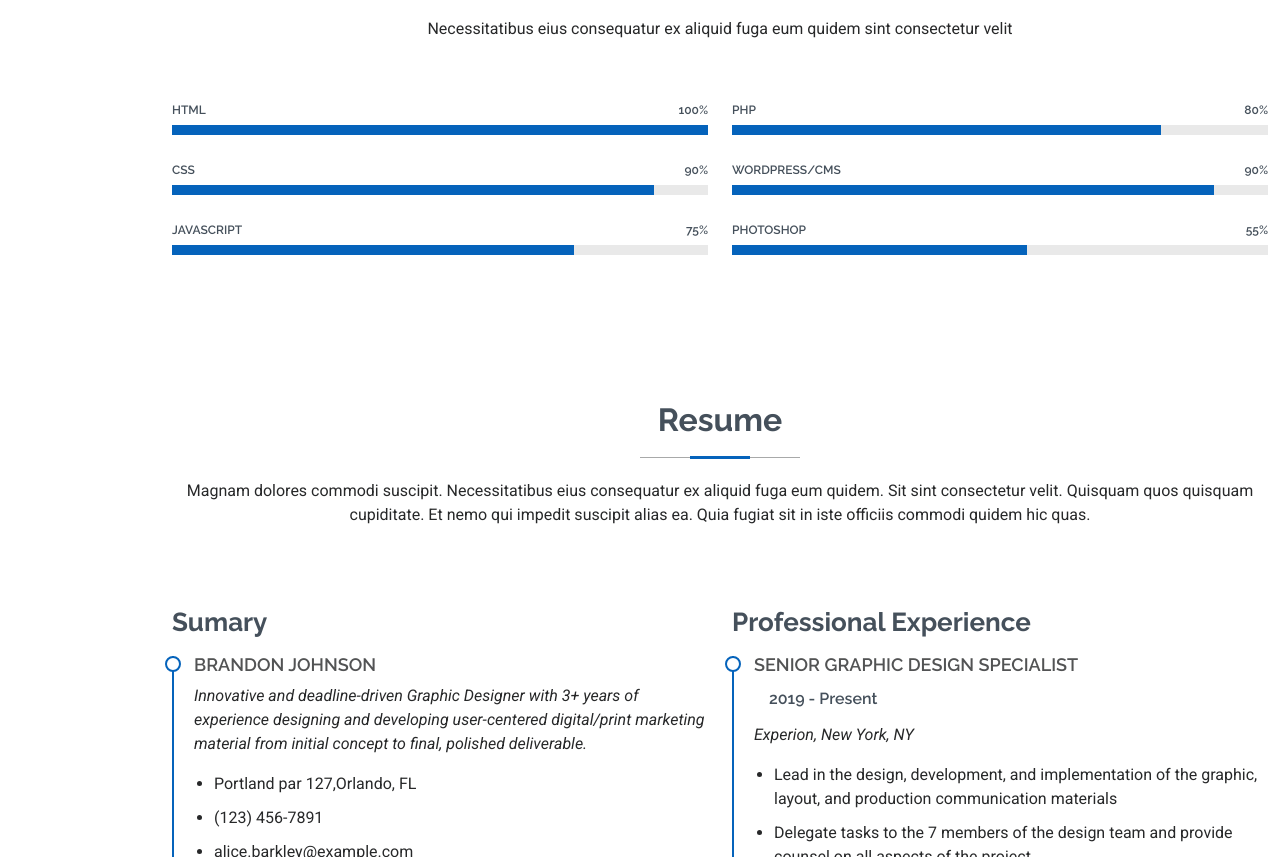
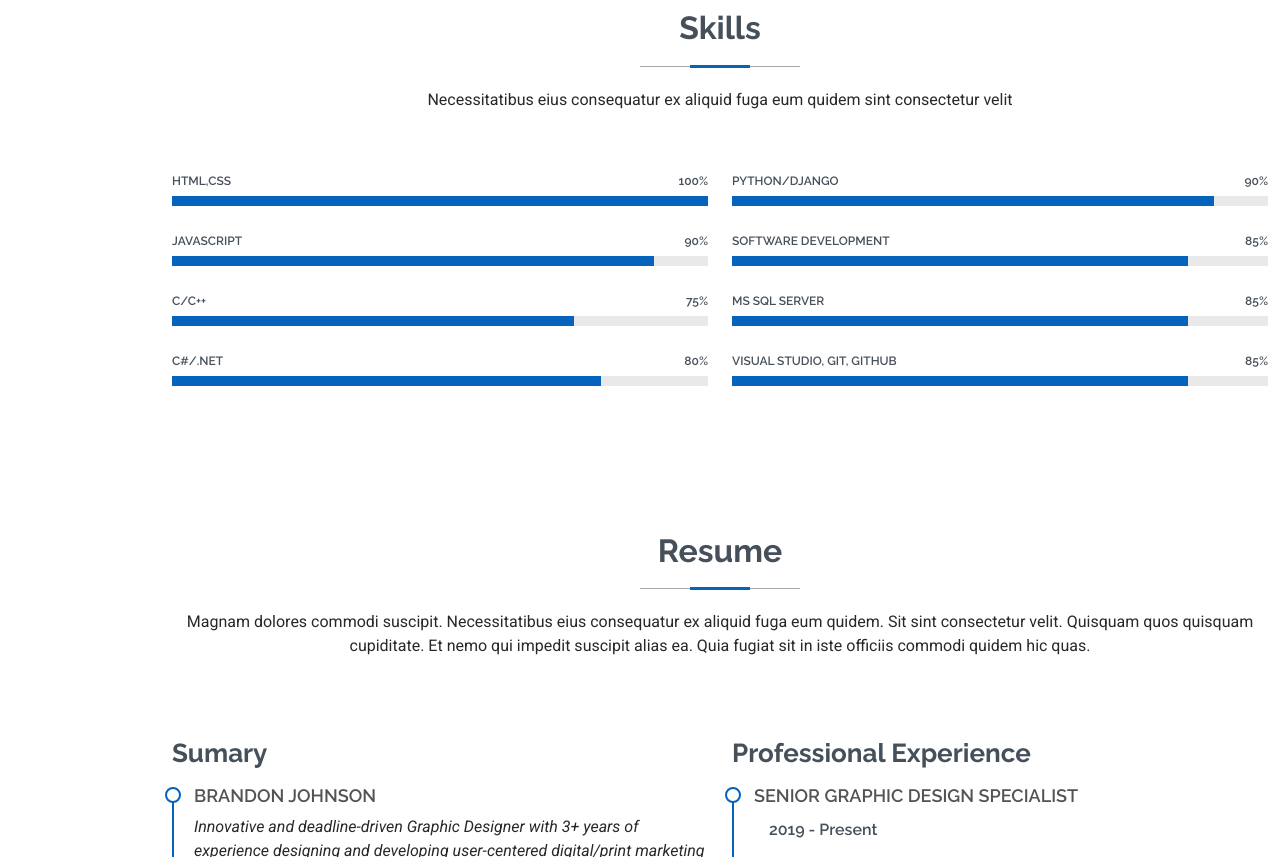
Before and after one commit to QuangCuong-Huynh/myproject, a plain HTML site: page myproject/index.html in a window 1280 px wide. Shown: the part 1943-2800 px from the top of the page. Drawn offline with Linux system fonts and the light colour scheme.

Commit message:
info edit 2

```diff
--- a/myproject/index.html
+++ b/myproject/index.html
@@ -60,7 +60,7 @@
     <!-- Hero Section -->
     <section id="hero" class="hero section light-background">
 
-      <img src="assets/img/hero-bg.jpg" alt="">
+      <img src="assets/img/hero-bg.png" alt="">
 
       <div class="container" data-aos="zoom-out">
         <div class="row justify-content-center">
@@ -189,23 +189,30 @@
           <div class="col-lg-6">
 
             <div class="progress">
-              <span class="skill"><span>HTML</span> <i class="val">100%</i></span>
+              <span class="skill"><span>HTML,CSS</span> <i class="val">100%</i></span>
               <div class="progress-bar-wrap">
                 <div class="progress-bar" role="progressbar" aria-valuenow="100" aria-valuemin="0" aria-valuemax="100"></div>
               </div>
             </div><!-- End Skills Item -->
 
             <div class="progress">
-              <span class="skill"><span>CSS</span> <i class="val">90%</i></span>
+              <span class="skill"><span>JavaScript</span> <i class="val">90%</i></span>
               <div class="progress-bar-wrap">
                 <div class="progress-bar" role="progressbar" aria-valuenow="90" aria-valuemin="0" aria-valuemax="100"></div>
               </div>
             </div><!-- End Skills Item -->
 
             <div class="progress">
-              <span class="skill"><span>JavaScript</span> <i class="val">75%</i></span>
+              <span class="skill"><span>C/C++</span> <i class="val">75%</i></span>
               <div class="progress-bar-wrap">
                 <div class="progress-bar" role="progressbar" aria-valuenow="75" aria-valuemin="0" aria-valuemax="100"></div>
+              </div>
+            </div><!-- End Skills Item -->
+
+            <div class="progress">
+              <span class="skill"><span>C#/.NET</span> <i class="val">80%</i></span>
+              <div class="progress-bar-wrap">
+                <div class="progress-bar" role="progressbar" aria-valuenow="80" aria-valuemin="0" aria-valuemax="100"></div>
               </div>
             </div><!-- End Skills Item -->
 
@@ -214,23 +221,29 @@
           <div class="col-lg-6">
 
             <div class="progress">
-              <span class="skill"><span>PHP</span> <i class="val">80%</i></span>
-              <div class="progress-bar-wrap">
-                <div class="progress-bar" role="progressbar" aria-valuenow="80" aria-valuemin="0" aria-valuemax="100"></div>
-              </div>
-            </div><!-- End Skills Item -->
-
-            <div class="progress">
-              <span class="skill"><span>WordPress/CMS</span> <i class="val">90%</i></span>
+              <span class="skill"><span>Python/Django</span> <i class="val">90%</i></span>
               <div class="progress-bar-wrap">
                 <div class="progress-bar" role="progressbar" aria-valuenow="90" aria-valuemin="0" aria-valuemax="100"></div>
               </div>
             </div><!-- End Skills Item -->
 
             <div class="progress">
-              <span class="skill"><span>Photoshop</span> <i class="val">55%</i></span>
+              <span class="skill"><span>Software Development</span> <i class="val">85%</i></span>
               <div class="progress-bar-wrap">
-                <div class="progress-bar" role="progressbar" aria-valuenow="55" aria-valuemin="0" aria-valuemax="100"></div>
+                <div class="progress-bar" role="progressbar" aria-valuenow="85" aria-valuemin="0" aria-valuemax="100"></div>
+              </div>
+            </div><!-- End Skills Item -->
+            <div class="progress">
+              <span class="skill"><span>MS SQL Server</span> <i class="val">85%</i></span>
+              <div class="progress-bar-wrap">
+                <div class="progress-bar" role="progressbar" aria-valuenow="85" aria-valuemin="0" aria-valuemax="100"></div>
+              </div>
+            </div><!-- End Skills Item -->
+
+            <div class="progress">
+              <span class="skill"><span>Visual Studio, Git, Github</span> <i class="val">85%</i></span>
+              <div class="progress-bar-wrap">
+                <div class="progress-bar" role="progressbar" aria-valuenow="85" aria-valuemin="0" aria-valuemax="100"></div>
               </div>
             </div><!-- End Skills Item -->
 
```
Also changed, not shown: myproject/assets/img/hero-bg.jpeg (added), myproject/assets/img/hero-bg.jpg (deleted), myproject/assets/img/profile-img.jpg, 1 other file.
